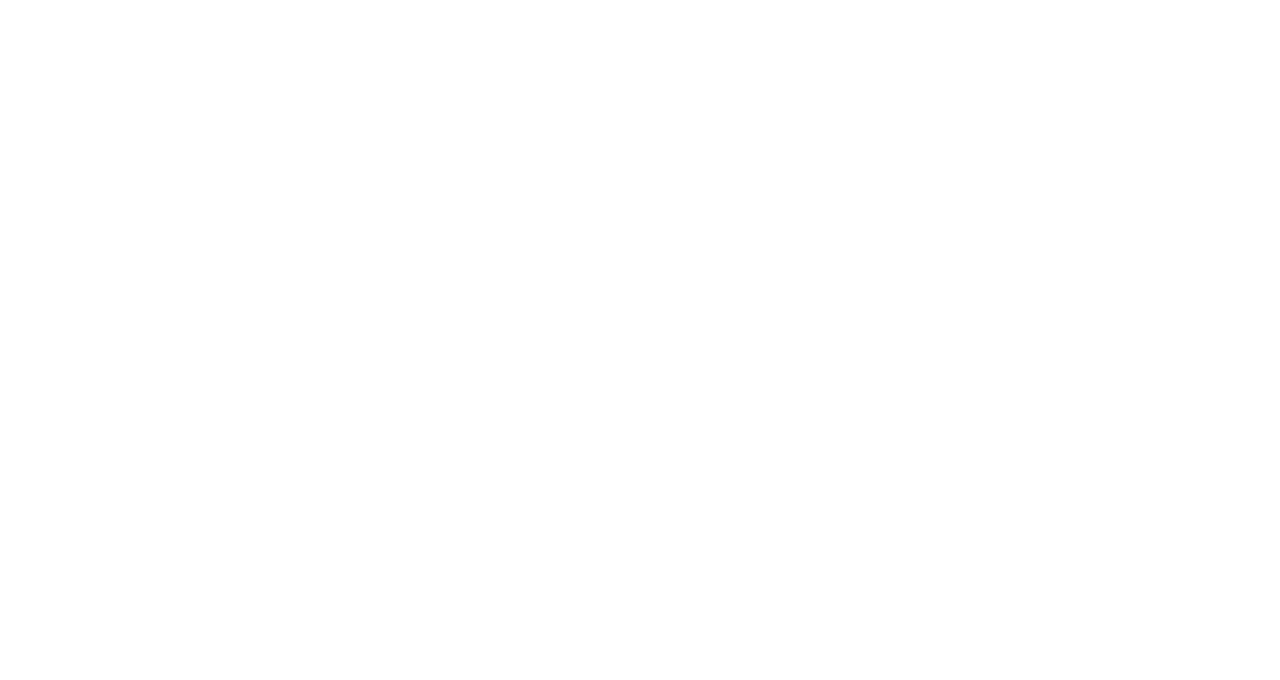
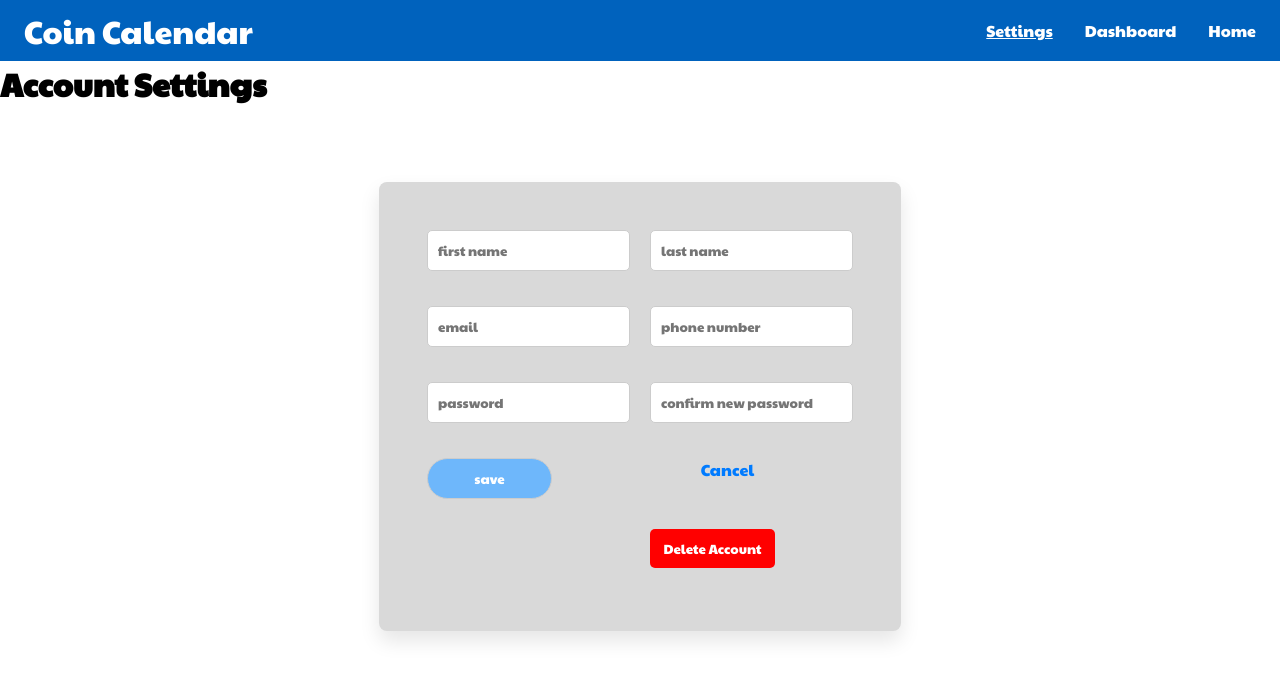
Before and after one commit to joeduman/Coin-Calendar, a React (Create React App) app: page /settings in a window 1280 px wide. Before the commit this address had no page. Shown: the top 680 px of the page. Built offline with nearby package versions, Linux system fonts and the light colour scheme.

Commit message:
added navbar to pages, created settings and dashboard UI layouts

```diff
--- a/package.json
+++ b/package.json
@@ -23,6 +23,7 @@
   },
   "scripts": {
     "start": "react-scripts start",
+    "server": "nodemon server.js",
     "build": "react-scripts build",
     "test": "react-scripts test",
     "eject": "react-scripts eject"
--- a/src/App.js
+++ b/src/App.js
@@ -7,6 +7,8 @@ import {BrowserRouter, Routes, Route} from 'react-router-dom';
 import HomePage from "./pages/home";
 import LoginPage from "./pages/login";
 import SignupPage from "./pages/signup";
+import SettingsPage from "./pages/settings";
+import DashboardPage from "./pages/dashboard";
 
 function App() {
   return (
@@ -17,6 +19,8 @@ function App() {
           <Route path="/" element={<LoginPage />} />
           <Route path="/home" element={<HomePage />} />
           <Route path="/signup" element={<SignupPage />} />
+          <Route path="/settings" element={<SettingsPage />} />
+          <Route path="/dashboard" element={<DashboardPage />} />
         </Routes>
       </BrowserRouter>
     </div>
--- /dev/null
+++ b/src/pages/css/dashboard.css
@@ -0,0 +1,19 @@
+.dashcontainer {
+    margin: 0;
+    padding: 3rem;
+    height: 100%;
+    display: grid;
+    height: 100%;
+    grid-template-rows: repeat(2, 1fr);
+    grid-template-columns: repeat(2, 1fr);
+    grid-gap: 20px; /* Adjust the value as needed */
+}
+
+.quadrant {
+    text-align: center;
+    border-radius: 3rem;
+    height: 30rem;
+    color: #676767;
+    background-color: #D9D9D9;
+    box-sizing: border-box;
+}
--- /dev/null
+++ b/src/pages/css/navbar.css
@@ -0,0 +1,45 @@
+
+
+
+.navbar{
+    box-sizing: border-box;
+    margin: 0;
+    background-color: #0062BD;
+    color: white;
+    display: flex;
+    justify-content: space-between;
+    align-items: center;
+    gap: 2rem;
+    padding: 0 1rem;
+}
+
+.site-title{
+    font-size: 2rem;
+}
+
+.navbar ul {
+    padding: 0;
+    margin: 0;
+    list-style: none;
+    display: flex;
+    gap: 1rem;
+}
+
+.navbar a {
+    color: inherit;
+    text-decoration: none;
+    height: 100%;
+    display: flex;
+    align-items: center;
+    padding: 0.5rem;
+}
+
+.navbar li.active {
+    text-decoration: underline;
+    border-radius: 10px;
+}
+
+.navbar li:hover {
+    background-color: #6EB7FB;
+    border-radius: 10px;
+}
--- /dev/null
+++ b/src/pages/css/settings.css
@@ -0,0 +1,72 @@
+.settingscontainer {
+    display: flex;
+    justify-content: center;
+    align-items: center;
+    height: 75vh;
+    width: 100%;
+    /*background-color: #d9d9d9;*/
+}
+
+.form-group {
+    padding: 3rem;
+    display: grid;
+    grid-template-rows: repeat(3, 1fr); /* Increase the number of rows */
+    grid-template-columns:repeat(2, 1fr); /* Set to a single column */
+    grid-gap: 20px;
+    text-align: center;
+    background-color: #d9d9d9;
+    border-radius: 8px;
+    box-shadow: 0 10px 20px rgba(0, 0, 0, 0.1);
+}
+
+.form-group .delAccount{
+    background-color: red;
+    margin-bottom: 15px; /* Add vertical spacing between input elements */
+    padding: 10px;
+    border: 1px solid #ccc;
+    border-radius: 5px;
+    width: 125px;
+    box-sizing: border-box;
+    color: white;
+    border: none;
+    border-radius: 5px;
+    cursor: pointer;
+    transition: background-color 0.3s ease;
+}
+
+.form-group button{
+    background-color: #6EB7FB;
+    margin-bottom: 10px; /* Add vertical spacing between input elements */
+    margin-right: 3rem;
+    padding: 10px;
+    border: 1px solid #ccc;
+    border-radius: 5rem;
+    width: 125px;
+    box-sizing: border-box;
+    color: white;
+    cursor: pointer;
+    transition: background-color 0.3s ease;
+}
+
+.form-group input[type="text"]{
+    margin-bottom: 15px; /* Add vertical spacing between input elements */
+    padding: 10px;
+    border: 1px solid #ccc;
+    border-radius: 5px;
+    width: 100%;
+    box-sizing: border-box;
+}
+
+.form-group button:hover {
+    background-color: #0056b3;
+}
+
+.form-group a {
+    text-decoration: none;
+    margin-right: 3rem;
+    color: #007bff;
+}
+
+.form-group a:hover {
+    text-decoration: underline;
+}
--- /dev/null
+++ b/src/pages/dashboard.js
@@ -0,0 +1,35 @@
+import HomePage from "./home";
+import React, { useState, useEffect } from "react";
+import {BrowserRouter, Routes, Route, Link} from 'react-router-dom';
+import axios from 'axios';
+import './css/dashboard.css';
+import './css/navbar.css';
+
+export default function DashboardPage() {
+    return (
+        <div>
+        <nav className="navbar">
+            <a href="/" className="site-title">
+                Coin Calendar
+            </a>
+            <ul>
+                <li><a href="/settings">Settings</a></li>
+                <li className="active"><a href="/dashboard">Dashboard</a></li>
+                <li><a href="/home">Home</a></li>
+            </ul>
+        </nav>
+
+        <h1>Account Dashboard</h1>
+        <div class="dashcontainer">
+            <div class="quadrant">Budget Plan</div>
+            <div class="quadrant">Recent Transactions</div>
+            <div class="quadrant">Recurring Bills</div>
+            <div class="quadrant">All Upcoming Events</div>
+        </div>
+
+
+
+
+        </div>
+    );
+}
--- a/src/pages/home.js
+++ b/src/pages/home.js
@@ -95,7 +95,16 @@ export default function HomePage() {
   }
 
   return (
-    <div className="App">
+    <div>
+      <nav className="navbar">
+        <a href="/" className="site-title">Coin Calendar</a>
+        <ul>
+            <li><a href="/settings">Settings</a></li>
+            <li><a href="/dashboard">Dashboard</a></li>
+            <li className="active"><a href="/home">Home</a></li>
+        </ul>
+      </nav>
+      <div className="App">
       <h1>{username}'s Coin Calendar</h1>
       <div className="container">
         <div className="add-event-container">
@@ -209,5 +218,6 @@ export default function HomePage() {
       )}
     <a href="/">Log out (DEVTOOL)</a>
     </div>
+    </div>
   );
 }
--- a/src/pages/login.js
+++ b/src/pages/login.js
@@ -24,6 +24,7 @@ export default function LoginPage() {
                 password
             });
             alert('Login successful'); // Display success message
+            console.log("successful login")
             window.location.href = '/home';
           } catch (error) {
             console.error('Error Logging in:', error);
--- /dev/null
+++ b/src/pages/settings.js
@@ -0,0 +1,41 @@
+import HomePage from "./home";
+import React, { useState, useEffect } from "react";
+import {BrowserRouter, Routes, Route, Link} from 'react-router-dom';
+import axios from 'axios';
+import './css/settings.css';
+import './css/navbar.css';
+
+export default function SettingsPage() {
+    return (
+        <div>
+            <nav className="navbar">
+                <a href="/" className="site-title">Coin Calendar</a>
+                <ul>
+                    <li className="active"><a href="/settings">Settings</a></li>
+                    <li><a href="/dashboard">Dashboard</a></li>
+                    <li><a href="/home">Home</a></li>
+                </ul>
+            </nav>
+            <h1>Account Settings</h1>
+            <div>
+                <form className="settingscontainer">
+                    <div className="form-group">
+                        <input type="text" placeholder="first name" required></input>
+                        <input type="text" placeholder="last name" required></input>
+                        <input type="text" placeholder="email" required></input>
+                        <input type="text" placeholder="phone number" required></input>
+                        <input type="text" placeholder="password" required></input>
+                        <input type="text" placeholder="confirm new password" required></input>
+                        <button className="save">save</button>
+                        <a>Cancel</a>
+                        <a></a>
+                        <button className="delAccount">Delete Account</button>
+                    </div>
+                </form>
+            </div>
+
+
+        </div>
+
+    );
+}
```
